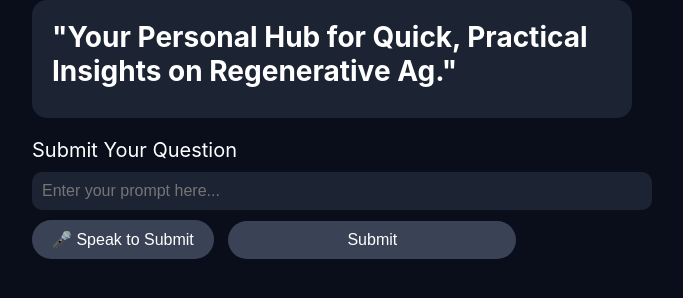
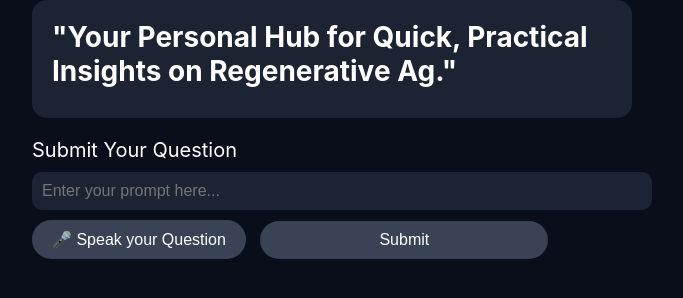
Before and after one commit to FrancisTelles/digs-platform, a plain HTML site: page index.html in a window 1280 px wide. Shown: the part 74-372 px from the top of the page, without its empty margins (308-991 px from the left). Drawn offline with Linux system fonts and the light colour scheme.

Commit message:
Update index.html

```diff
--- a/index.html
+++ b/index.html
@@ -133,7 +133,7 @@
         <div class="prompt-container">
             <div class="prompt-title">Submit Your Question</div>
             <input type="text" class="prompt-input" id="prompt-input" placeholder="Enter your prompt here...">
-            <button class="speech-to-text-button" id="speech-to-text-button">🎤 Speak to Submit</button>
+            <button class="speech-to-text-button" id="speech-to-text-button">🎤 Speak your Question</button>
             <button class="option-button" id="submit-button">Submit</button>
         </div>
 
```
